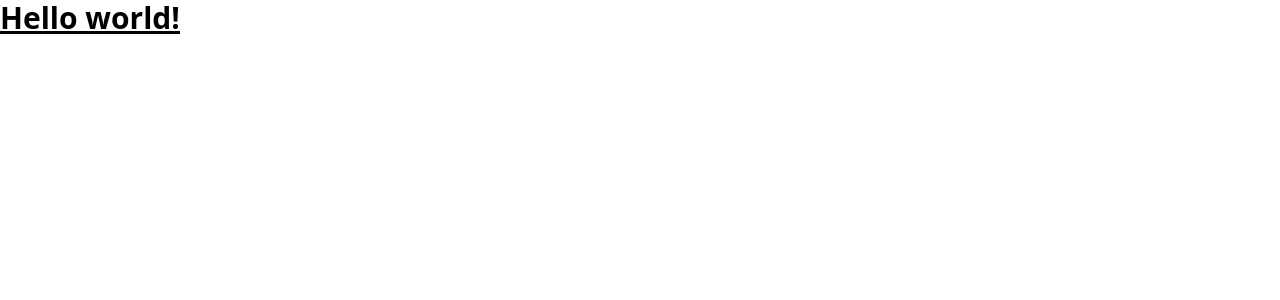
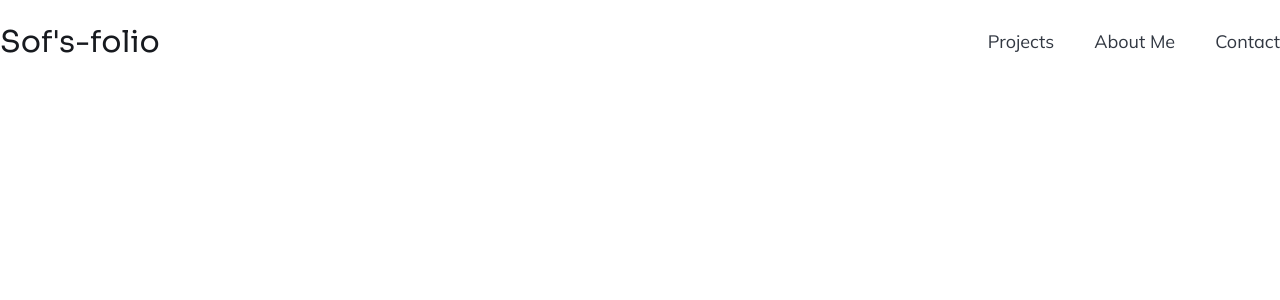
Before and after one commit to 722sofiaameh/my_Portfolio, a Next.js app: page / in a window 1280 px wide. Shown: the top 300 px of the page. Built offline with nearby package versions, Linux system fonts and the light colour scheme.

Commit message:
add navbar component

```diff
--- /dev/null
+++ b/pages/components/navbar.tsx
@@ -0,0 +1,36 @@
+export const ProjectNavbar = () => {
+    return (
+        <>
+        <div className="flex items-center justify-between container mx-auto pt-6">
+          <div>
+              <h1 className="text-3xl font-sora text-darkGray">Sof's-folio</h1>
+          </div>
+          <ul className="flex gap-10 items-center font-mulish text-lg text-lightGray">
+            <li><a href="/">Projects</a></li>
+            <li><a href="/">About Me</a></li>
+            <li><a href="/">Contact</a></li>
+
+          </ul>
+        </div>
+        </>
+    );
+}
+
+
+export const  WorkNavbar= () => {
+    return (
+        <>
+        <div className="flex items-center justify-between container mx-auto pt-6">
+          <div>
+              <h1 className="text-3xl font-sora text-darkGray">Sof's-folio</h1>
+          </div>
+          <ul className="flex gap-10 items-center font-mulish text-lg text-lightGray">
+            <li><a href="/">Work</a></li>
+            <li><a href="/">About Me</a></li>
+            <li><a href="/">Contact</a></li>
+
+          </ul>
+        </div>
+        </>
+    );
+}
--- a/pages/index.tsx
+++ b/pages/index.tsx
@@ -2,15 +2,19 @@ import Head from 'next/head'
 import Image from 'next/image'
 import { Inter } from 'next/font/google'
 import styles from '@/styles/Home.module.css'
+import { ProjectNavbar } from './components/navbar'
 
-const inter = Inter({ subsets: ['latin'] })
 
 export default function Home() {
   return (
     <>
-       <h1 className="text-3xl font-bold underline">
-      Hello world!
-    </h1>
+      <Head>
+        <title>Sophia Ameh</title>
+        <meta name="description" content="Generated by create next app" />
+        <meta name="viewport" content="width=device-width, initial-scale=1" />
+        <link rel="icon" href="/favicon.ico" />
+      </Head>
+      <ProjectNavbar/>
     </>
   )
 }
--- a/styles/globals.css
+++ b/styles/globals.css
@@ -1,3 +1,6 @@
+@import url('https://fonts.googleapis.com/css2?family=Sora&display=swap');
+@import url('https://fonts.googleapis.com/css2?family=Mulish&display=swap');
+
 @tailwind base;
 @tailwind components;
 @tailwind utilities;
--- a/tailwind.config.js
+++ b/tailwind.config.js
@@ -4,7 +4,23 @@ module.exports = {
   "./pages/**/*.{js,ts,jsx,tsx}",
   "./components/**/*.{js,ts,jsx,tsx}",],
   theme: {
-    extend: {},
+    extend: {
+      fontFamily: {
+        'sora': ['Sora', 'sans-serif'],
+        'mulish': ['Mulish', 'sans-serif'],
+      },
+      colors : {
+        backroundWhite : '#FFFFFFFF',
+        darkGray : ' #171A1FFF',
+        lightGray : ' #323842FF',
+        lightBlue: '#3EBDE0FF',
+        lightGreen : '#83AA19FF',
+        linkColor: ' #424955FF',
+        footerColor: ' #1D2128FF',
+        blueBackgroundColor: '#F2FAFDFF',
+        grayBackgroundColor : '#F6FCE8FF'
+      }
+    },
   },
   plugins: [],
 }
```
